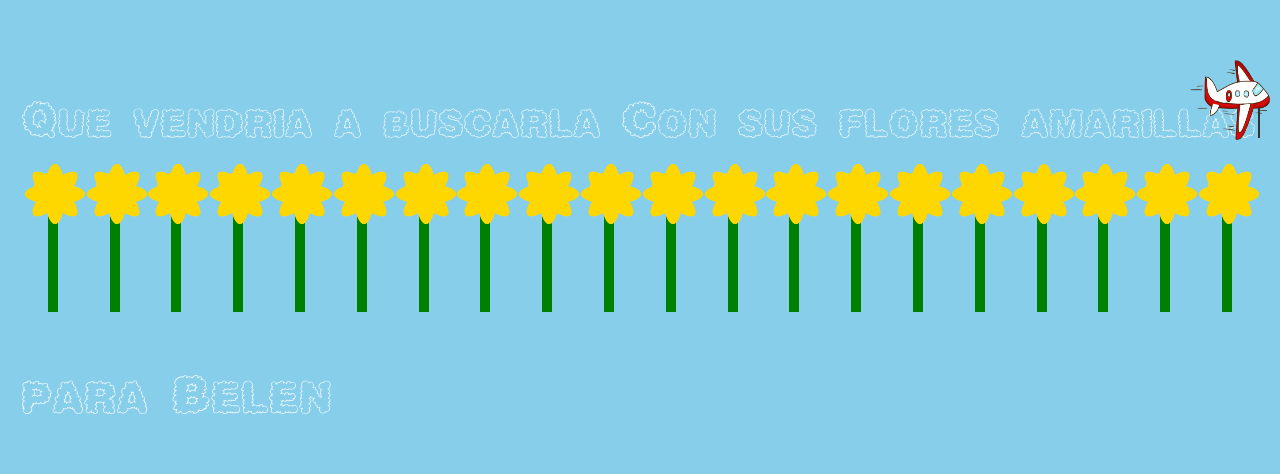
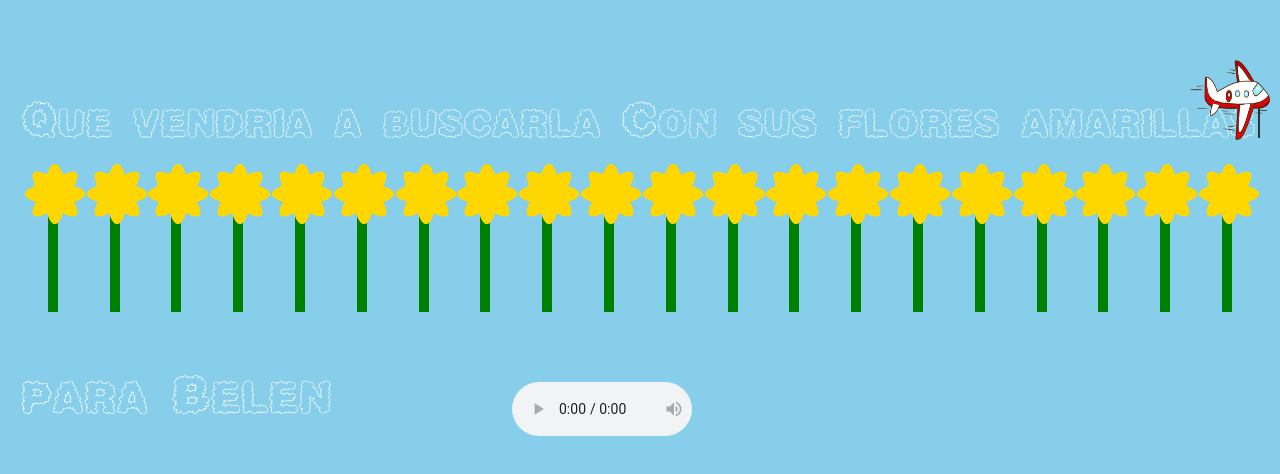
Before and after one commit to khrisparrales/floramarilla, a plain HTML site: page index.html in a window 1280 px wide. Shown: the part 140-614 px from the top of the page. Drawn offline with Linux system fonts and the light colour scheme.

Commit message:
controles de audio

```diff
--- a/index.html
+++ b/index.html
@@ -7,7 +7,7 @@
     <title>Campo de Flores</title>
 </head>
 <body>
-    <audio  autoplay loop>
+    <audio class="music" controls autoplay loop>
         <source src="florama.mp3" type="audio/mpeg">
         Tu navegador no soporta la reproducción de audio.
     </audio>
--- a/styles.css
+++ b/styles.css
@@ -30,6 +30,14 @@ p {
     left: 93%;
     position: absolute;
     animation: rotateAnimation 5s linear ;
+}
+.music{
+    height: 80px;
+    width: 180px;
+    top: 62%;
+    left: 40%;
+   position: absolute;
+
 }
 
 
```
